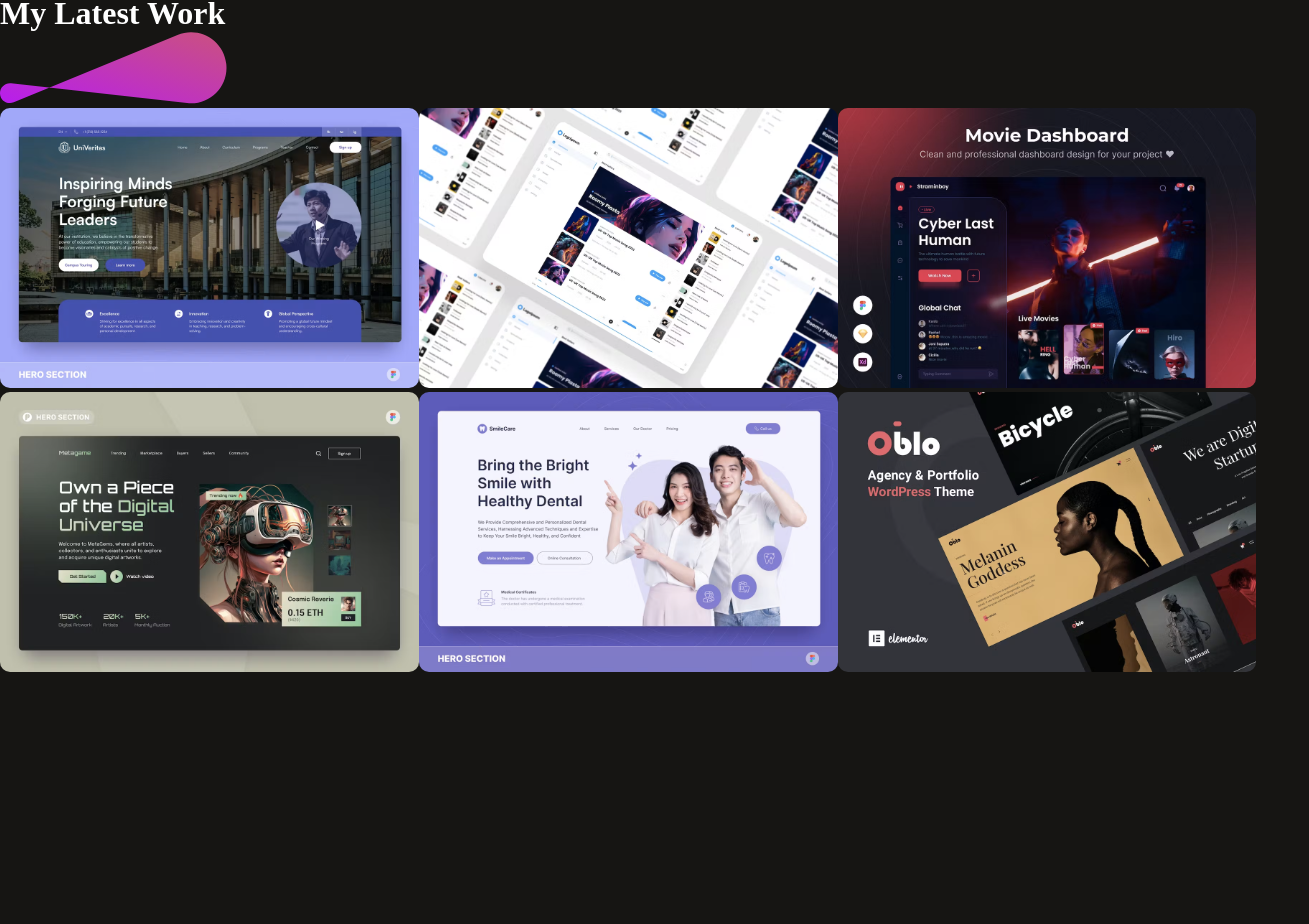
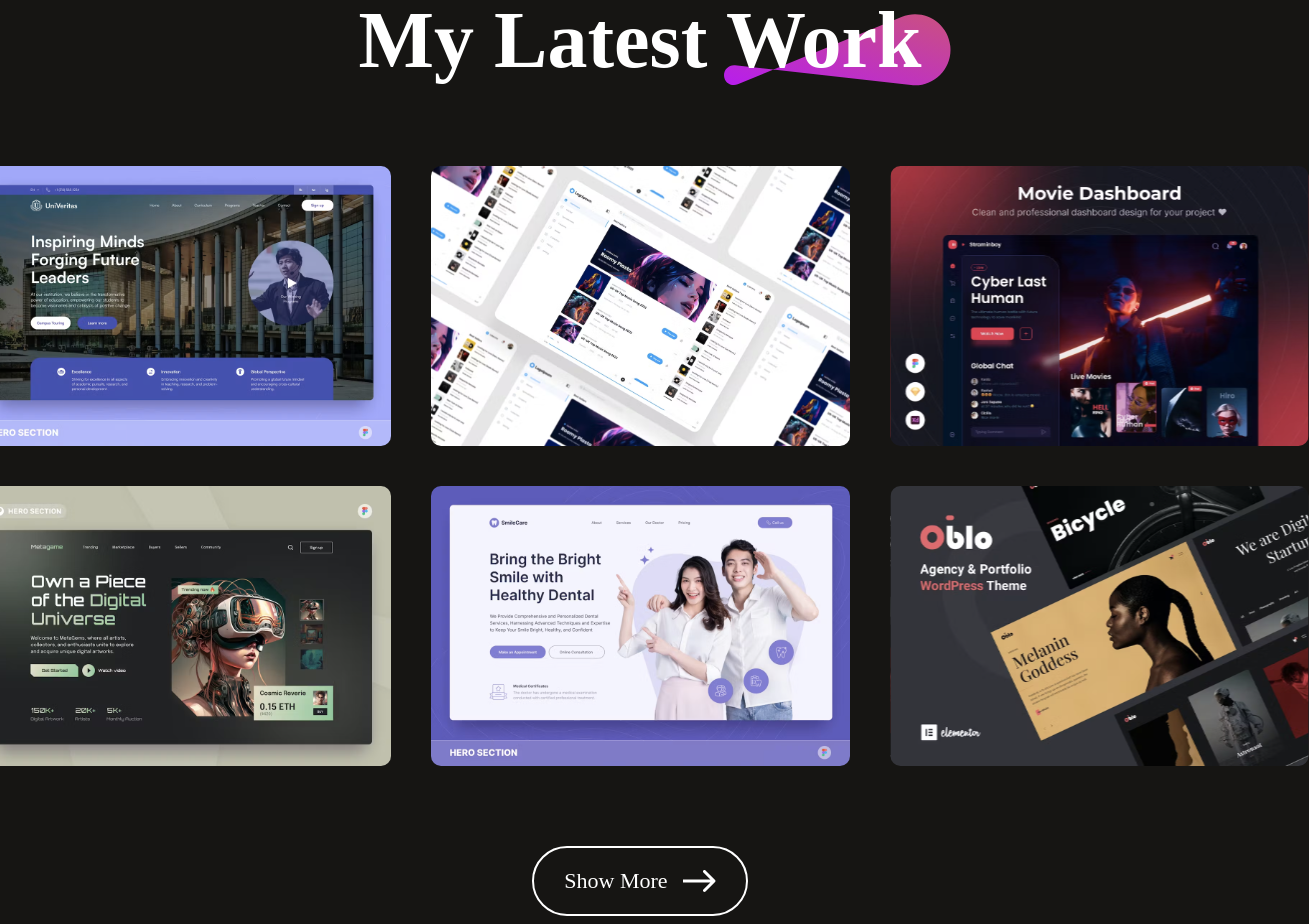
Before and after one commit to habibalamiyawid/portfolio-react, a React (Vite) app: page / in a window 1280 px wide. Shown: the part 3566-4490 px from the top of the page, 1309 px wide, since content can reach past the window. Before the commit the page ends 4242 px from the top, so only its background shows below. Built offline with nearby package versions, Linux system fonts and the light colour scheme.

Commit message:
my work css done

```diff
--- a/src/Components/MyWork/MyWork.css
+++ b/src/Components/MyWork/MyWork.css
@@ -0,0 +1,61 @@
+.mywork{
+
+    display: flex;
+    flex-direction: column;
+    align-items: center;
+    justify-content: center;
+    gap: 80px;
+    margin: 80px 170px;
+}
+.mywork-title{
+    position: relative;
+
+}
+.mywork-title h1{
+    padding: 0px 30px;
+    font-size: 80px;
+    font-weight: 600;
+}
+.mywork-title img{
+    position: absolute;
+    bottom: 0;
+    right: 0;
+    z-index: -1;
+}
+.mywork-container{
+    display: grid;
+    grid-template-columns: 1fr 1fr 1fr;
+    gap: 40px;
+
+}
+.mywork-container img{
+    box-sizing: border-box;
+    width: 419px;
+    height: 280px;
+    transition: 0.3s;
+    cursor: pointer;
+}
+.mywork-container img:hover{
+    transform: scale(1.10);
+    border: 4px solid #b30aad ;
+    border-radius: 10px;
+    transition: 0.3s;
+}
+.mywork-showmore{
+    display: flex;
+    gap: 15px;
+    border-radius: 50px;
+    border: 2px solid #fff;
+    padding: 20px 30px;
+    font-size: 22px;
+    font-weight: 500;
+    margin-bottom: 80px;
+    transition: 0.6s;
+    cursor: pointer;
+}
+.mywork-showmore:hover{
+    gap: 30px;
+    transition: 0.6s;
+    background:  linear-gradient(315deg, #ba0c0c 0%, #b30aad 74%);
+
+}
--- a/src/Components/MyWork/MyWork.jsx
+++ b/src/Components/MyWork/MyWork.jsx
@@ -2,6 +2,7 @@
 import theme_pattern from '../../assets/theme_pattern.svg'
 import './MyWork.css'
 import mywork_data from '../../assets/mywork_data'
+import arrow_icon from '../../assets/arrow_icon.svg'
 const MyWork = () => {
   return (
     <div>
@@ -20,6 +21,10 @@
 
                })}
             </div>
+            <div className="mywork-showmore">
+                <p>Show More</p>
+                <img src={arrow_icon} alt="" />
+            </div>
         </div>
 
     </div>
```
